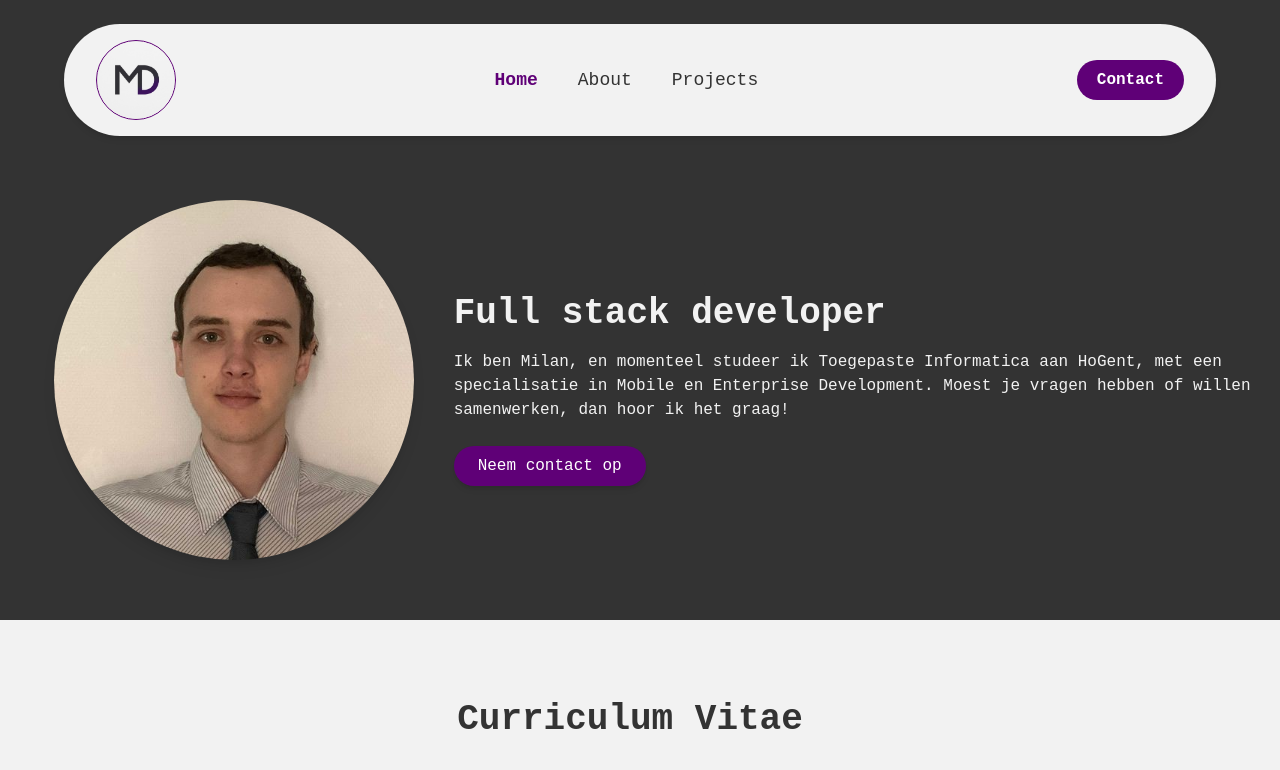
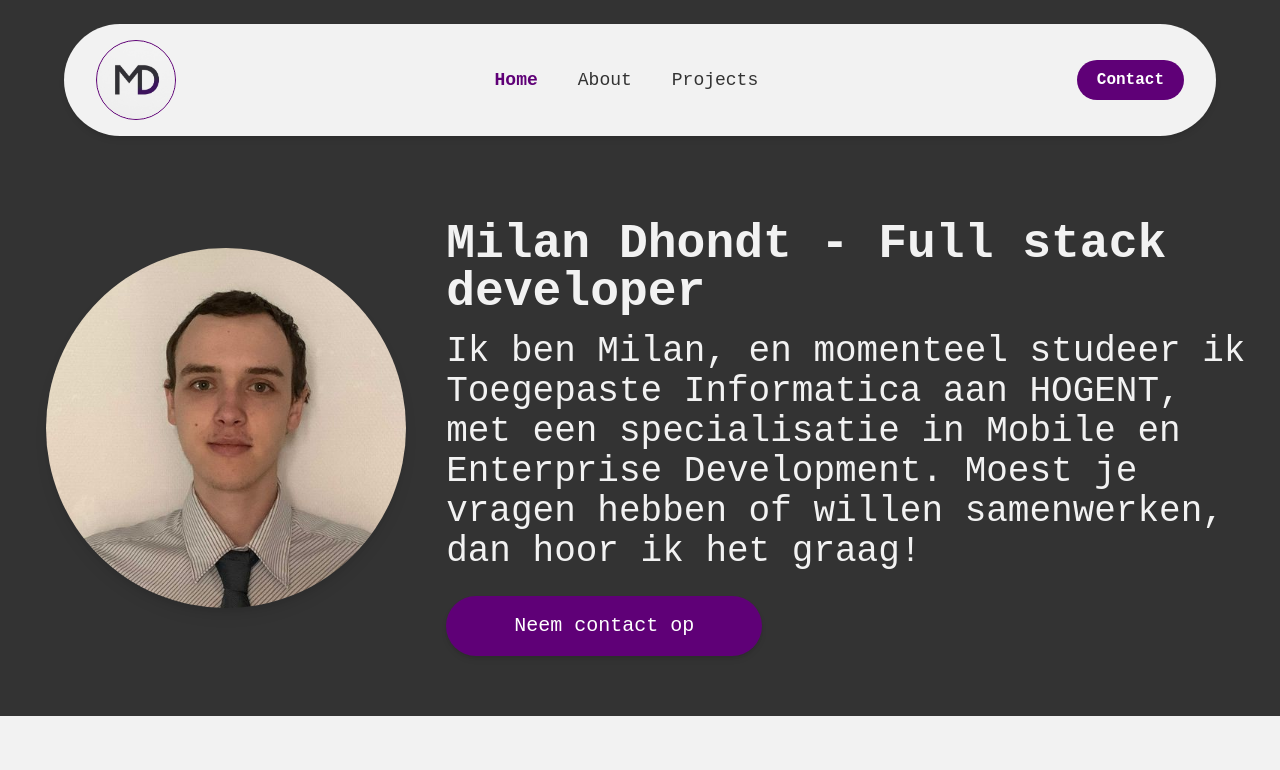
Before and after one commit to milandhondt/Portfolio, a React (Vite) app in the folder Portfolio/: page / in a window 1280 px wide. Shown: the top 770 px of the page. Built offline with nearby package versions, Linux system fonts and the light colour scheme; a web font is replaced by a local one.

Commit message:
Changed more UI

```diff
--- a/Portfolio/src/components/General Components/CustomButton.jsx
+++ b/Portfolio/src/components/General Components/CustomButton.jsx
@@ -19,7 +19,7 @@ const CustomButton = ({ to, text, isCVButton }) => {
   return (
     <Link
       to={to}
-      className="mt-6 cursor-pointer bg-[#5F0077] text-white hover:bg-[#7A1499] transition-colors px-6 py-2 rounded-full shadow-md flex items-center gap-2 inline-block"
+      className="mt-6 cursor-pointer bg-[#5F0077] text-white hover:bg-[#7A1499] transition-colors px-6 py-2 rounded-full shadow-md flex items-center gap-2 text-xl px-17 py-4 inline-block"
     >
       {text}
     </Link>
--- a/Portfolio/src/components/General Components/Title.jsx
+++ b/Portfolio/src/components/General Components/Title.jsx
@@ -7,7 +7,7 @@ const Title = ({ text, onLeft, white, pos }) => {
 
   return (
     <h1
-      className={`text-4xl mb-2 pt-5 ${alignment} ${onLeft ? "ml-5" : "mr-5"} ${white ? "text-[#F2F2F2]" : "text-[#333333]"} font-bold`}
+      className={`text-5xl mb-2 pt-5 ${alignment} ${onLeft ? "ml-5" : "mr-5"} ${white ? "text-[#F2F2F2]" : "text-[#333333]"} font-bold`}
     >
       {text}
     </h1>
--- a/Portfolio/src/components/HomePage/IntroductionSection.jsx
+++ b/Portfolio/src/components/HomePage/IntroductionSection.jsx
@@ -15,9 +15,9 @@ const IntroductionSection = () => {
           alt="Portretfoto van Milan Dhondt"
         />
         <div>
-          <Title onLeft={false} white={true} pos={"L"} text="Full stack developer" />
-          <p className="mt-4 text-[#F2F2F2] mr-5">
-            Ik ben Milan, en momenteel studeer ik Toegepaste Informatica aan HoGent, met een specialisatie in Mobile en Enterprise Development.
+          <Title onLeft={false} white={true} pos={"L"} text="Milan Dhondt - Full stack developer" />
+          <p className="mt-4 text-4xl text-[#F2F2F2] mr-5">
+            Ik ben Milan, en momenteel studeer ik Toegepaste Informatica aan HOGENT, met een specialisatie in Mobile en Enterprise Development.
             Moest je vragen hebben of willen samenwerken, dan hoor ik het graag!
           </p>
           <CustomButton to={"/contact"} text={"Neem contact op"} />
--- a/Portfolio/src/components/Navbar/NavbarDesktop.jsx
+++ b/Portfolio/src/components/Navbar/NavbarDesktop.jsx
@@ -16,7 +16,7 @@ const NavbarDesktop = () => {
       </Link>
 
       <div className="flex-1 flex justify-center space-x-10 text-[#333333] font-medium text-lg">
-        <Link to="/home" className={`hover:text-[#5F0077] transition ${currentPath === "/" ? "text-[#5F0077] font-semibold" : ""}`}>Home</Link>
+        <Link to="/" className={`hover:text-[#5F0077] transition ${currentPath === "/" ? "text-[#5F0077] font-semibold" : ""}`}>Home</Link>
         <Link to="/about" className={`hover:text-[#5F0077] transition ${currentPath === "/about" ? "text-[#5F0077] font-semibold" : ""}`}>About</Link>
         <Link to="/projects" className={`hover:text-[#5F0077] transition ${currentPath === "/projects" ? "text-[#5F0077] font-semibold" : ""}`}>Projects</Link>
       </div>
```
